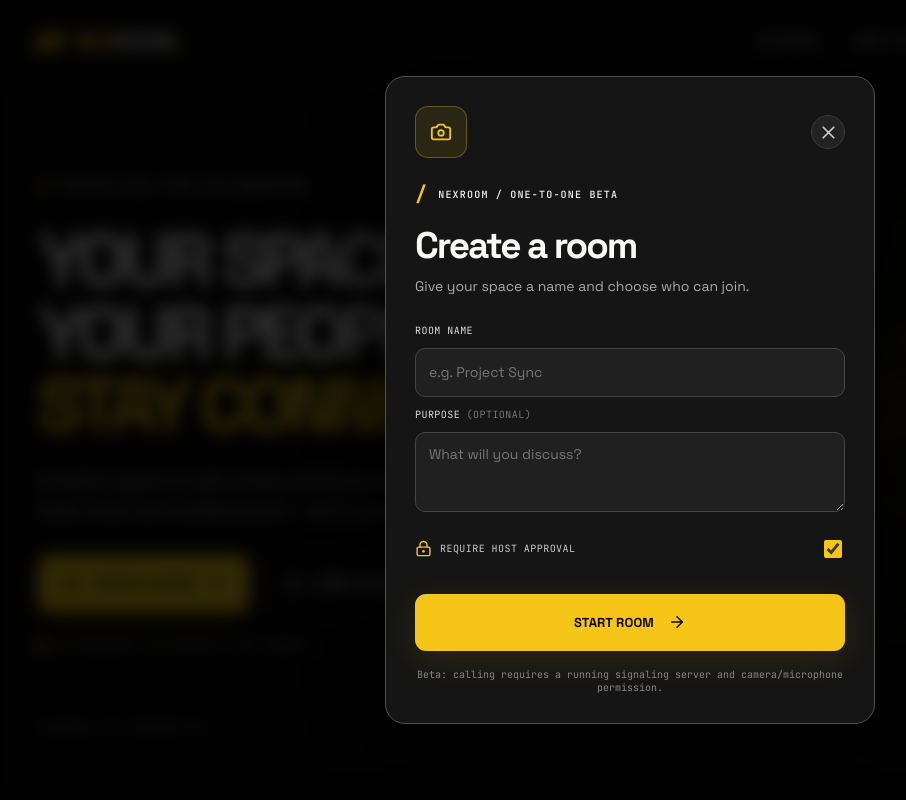
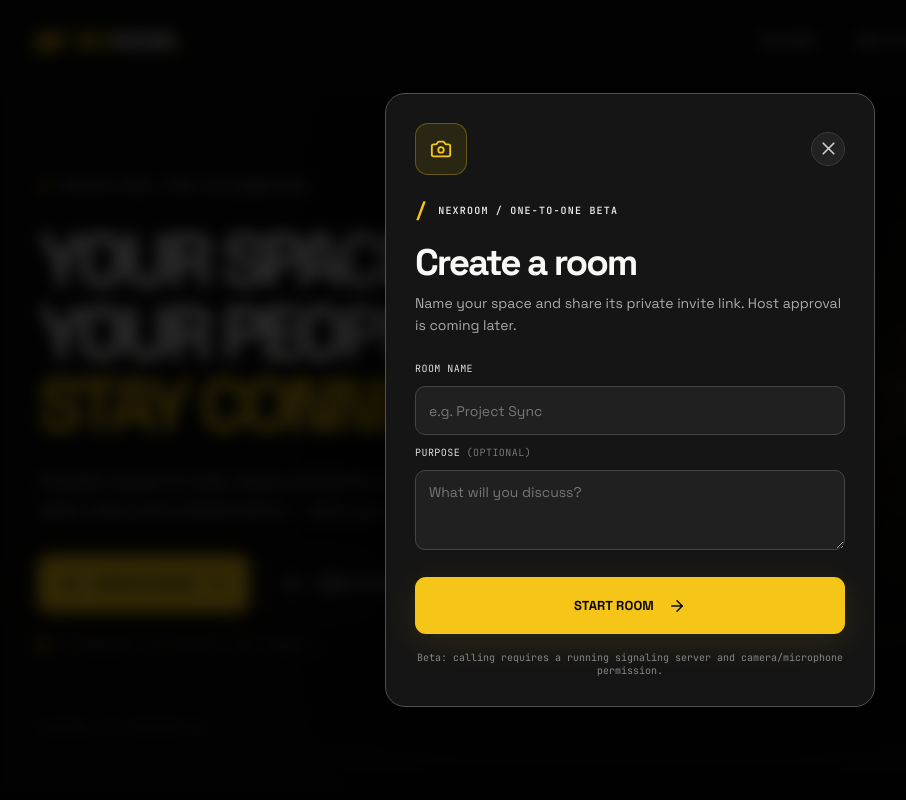
Before and after one commit to rijonrrb/NEXROOM, a React (Vite) app: page / in a window 1280 px wide. Both pictures are taken after a click on the button "CREATE A ROOM". Shown: the top 800 px of the page, without its empty margins (10-916 px from the left). Built offline with nearby package versions, Linux system fonts and the light colour scheme; no server answers.

Commit message:
fix: hide unimplemented host approval in calling beta

```diff
--- a/src/App.tsx
+++ b/src/App.tsx
@@ -1,5 +1,5 @@
 import { useEffect, useState, type FormEvent } from 'react'
-import { ArrowDownRight, ArrowRight, ArrowUpRight, Camera, Check, FileUp, Fingerprint, Link2, LockKeyhole, Menu, MessageSquare, MonitorUp, ShieldCheck, Video, X } from 'lucide-react'
+import { ArrowDownRight, ArrowRight, ArrowUpRight, Camera, Check, FileUp, Fingerprint, Link2, Menu, MessageSquare, MonitorUp, ShieldCheck, Video, X } from 'lucide-react'
 import './App.css'
 import WaveVisual from './WaveVisual'
 import CallRoom from './CallRoom'
@@ -27,7 +27,6 @@ function App() {
   const [purpose, setPurpose] = useState('')
   const [invite, setInvite] = useState('')
   const [displayName, setDisplayName] = useState('')
-  const [requireApproval, setRequireApproval] = useState(true)
   const [notice, setNotice] = useState('')
   const [activeRoom,setActiveRoom] = useState<string|null>(() => {
     const id=new URLSearchParams(window.location.search).get('room')
@@ -143,14 +142,13 @@ function App() {
           <div className="modal__header"><div className="modal__icon">{modal === 'create' ? <Camera size={22}/> : <Link2 size={22}/>}</div><button type="button" className="modal__close" onClick={() => setModal(null)} aria-label="Close dialog"><X size={21}/></button></div>
           <p className="eyebrow"><span className="eyebrow__slash">/</span> NEXROOM / ONE-TO-ONE BETA</p>
           <h2 id="modal-heading">{modal === 'create' ? 'Create a room' : 'Join a room'}</h2>
-          <p className="modal__desc">{modal === 'create' ? 'Give your space a name and choose who can join.' : 'Enter an invite link and the name others will see.'}</p>
+          <p className="modal__desc">{modal === 'create' ? 'Name your space and share its private invite link. Host approval is coming later.' : 'Enter an invite link and the name others will see.'}</p>
           <form onSubmit={submitPreview} className="modal__form">
             {modal === 'create' ? <>
               <label htmlFor="room-name">ROOM NAME</label>
               <input id="room-name" value={roomName} onChange={e => setRoomName(e.target.value)} placeholder="e.g. Project Sync" required maxLength={80}/>
               <label htmlFor="room-purpose">PURPOSE <span>(OPTIONAL)</span></label>
               <textarea id="room-purpose" value={purpose} onChange={e => setPurpose(e.target.value)} placeholder="What will you discuss?" maxLength={200} rows={3}/>
-              <label className="checkline"><span><LockKeyhole size={17}/> REQUIRE HOST APPROVAL</span><input type="checkbox" checked={requireApproval} onChange={e => setRequireApproval(e.target.checked)}/></label>
             </> : <>
               <label htmlFor="invite">ROOM LINK OR CODE</label>
               <input id="invite" value={invite} onChange={e => setInvite(e.target.value)} placeholder="Paste the private invite link" required/>
```
